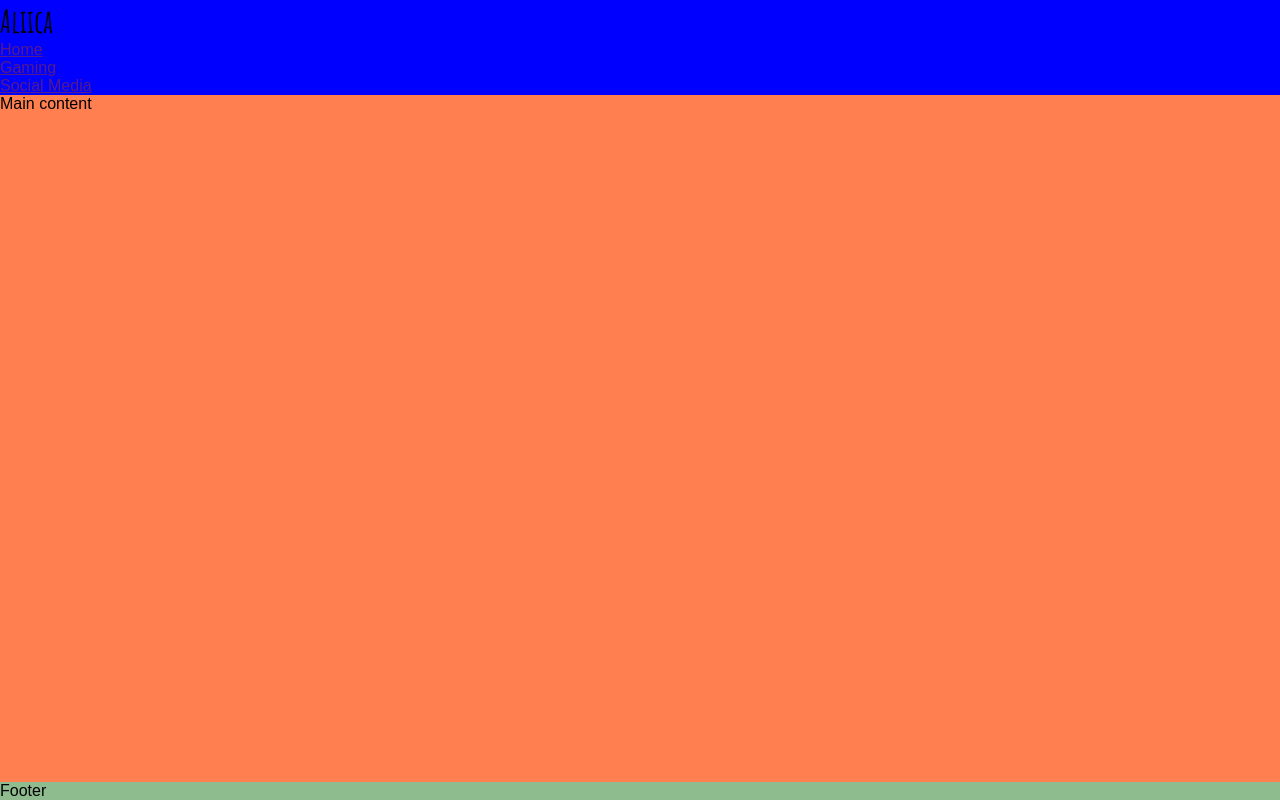
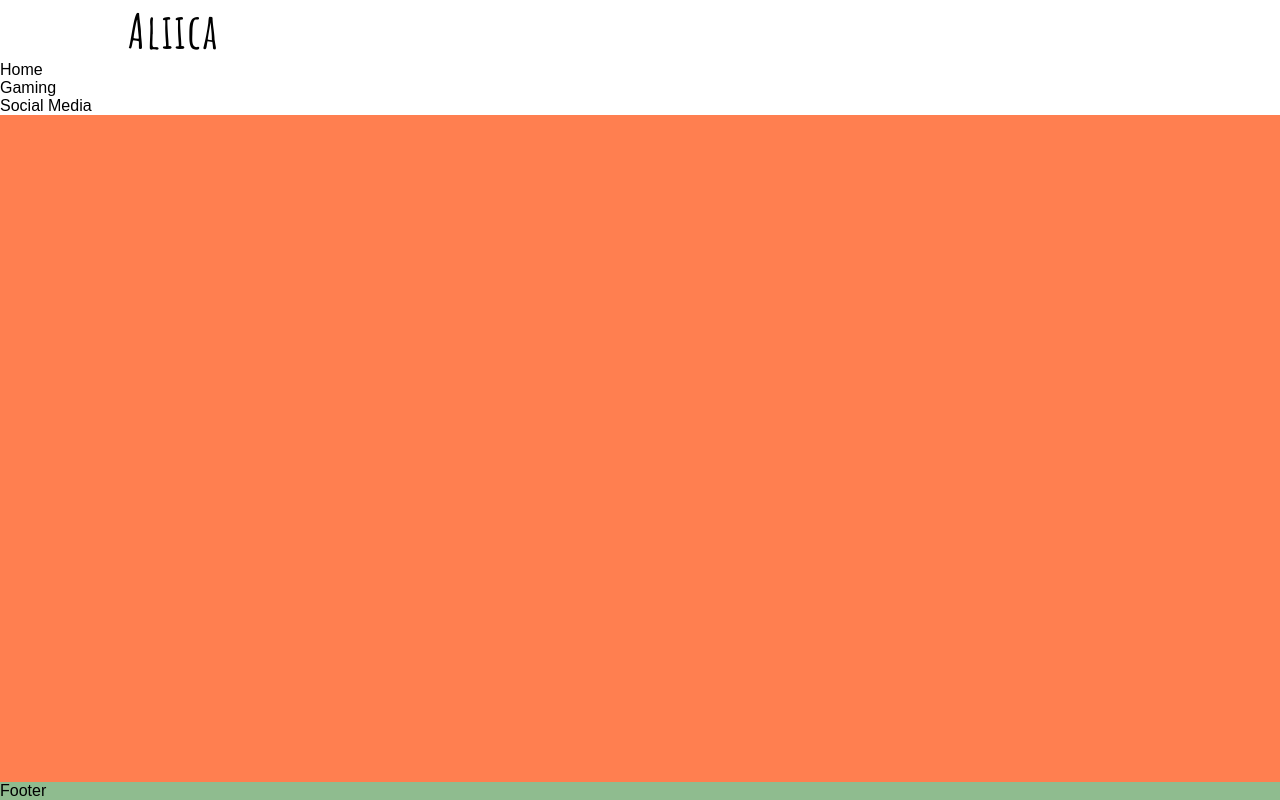
Before and after one commit to JuttaAliisa/Aliica, a plain HTML site: page index.html in a window 1280 px wide. Drawn offline with Linux system fonts and the light colour scheme.

Commit message:
Style header h1

```diff
--- a/assets/css/style.css
+++ b/assets/css/style.css
@@ -20,11 +20,23 @@ body {
 
 /*Header*/
 header {
-    background-color: blue;
+    background-color: #FFFFFF;
+    position: fixed;
+    width: 100%;
 }
+
+header a {
+    text-decoration: none;
+    color: black;
+}
+
 h1 {
     font-family: 'Amatic SC', sans-serif;
+    letter-spacing: 2px;
+    padding-left: 10%;
+    font-size: 300%;
 }
+
 
 /*Main content*/
 main {
```
